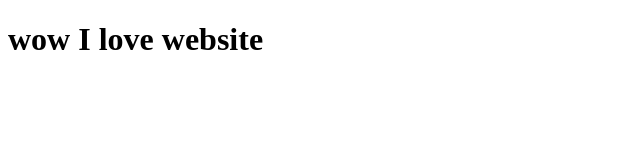
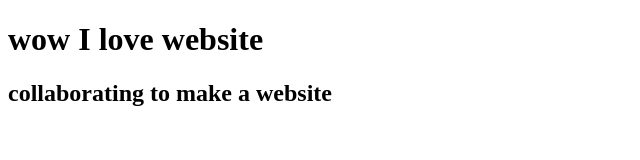
Before and after one commit to agnescameron/git-workshop-test, a plain HTML site: page index.html in a window 1280 px wide. Shown: the whole page, without its empty margins (0-640 px from the left). Drawn offline with Linux system fonts and the light colour scheme.

Commit message:
added chnages to website

```diff
--- a/index.html
+++ b/index.html
@@ -7,5 +7,6 @@
 </head>
 <body>
 <h1>wow I love website</h1>
+<h2> collaborating to make a website</h2>
 </body>
 </html>
```
Also changed, not shown: 1 other file.
